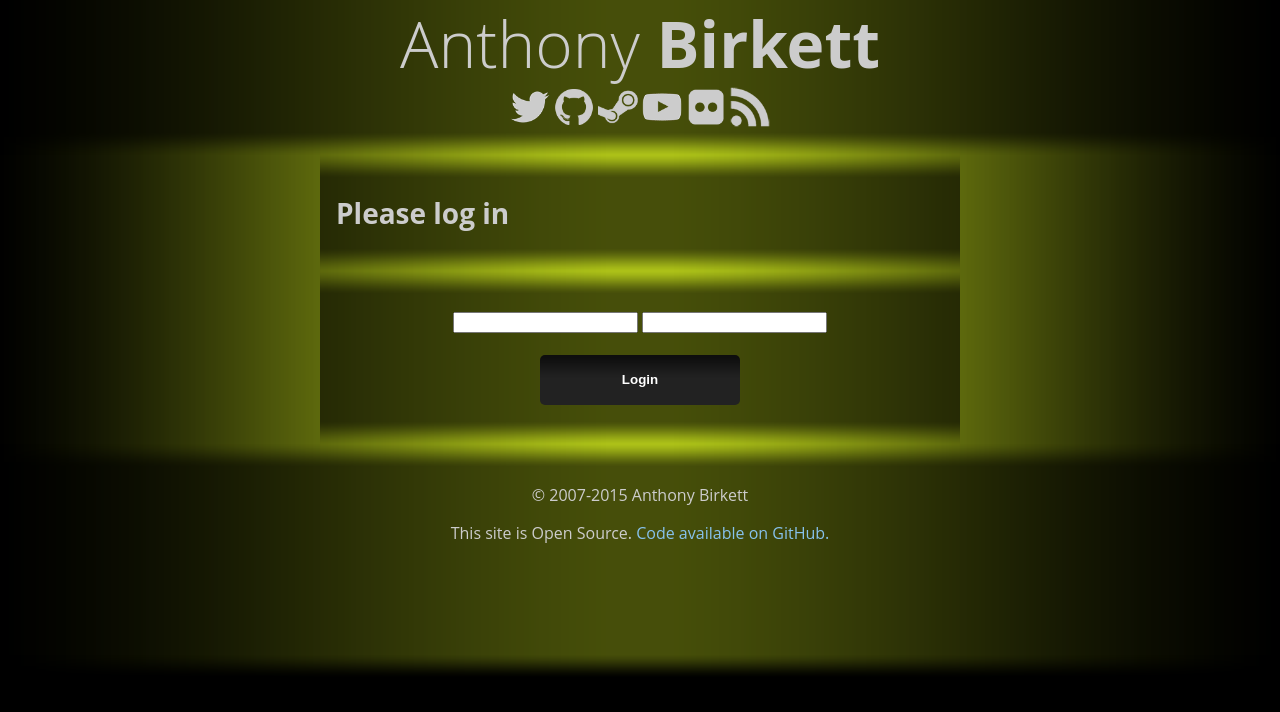
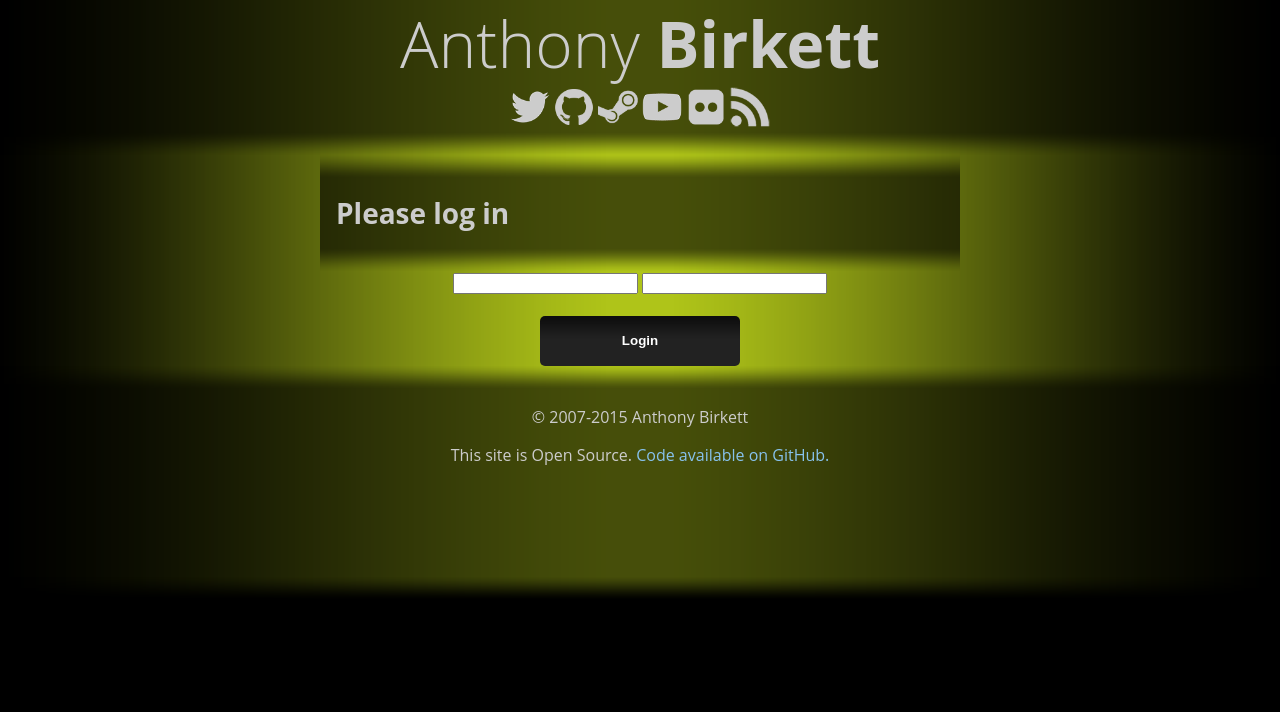
Before and after one commit to birkett/a-birkett.co.uk, a PHP site: page /admin/index.php in a window 1280 px wide. Shown: the top 712 px of the page. Run offline with PHP 8.4, Linux system fonts and the light colour scheme.

Commit message:
Twitter widget now has not background image. AllPosts still does.

```diff
--- a/template/page.tpl
+++ b/template/page.tpl
@@ -36,11 +36,7 @@
 				{PAGE}
 			</div>
 			<div class="widgetcontainer">
-				<div class="fadein"></div>
-				<div class="post">
-					{WIDGET}
-				</div>
-				<div class="fadeout"></div>
+				{WIDGET}
 			</div>
 			<div class="fadein"></div>
 			<div class="footer">
--- a/template/postswidget.tpl
+++ b/template/postswidget.tpl
@@ -1,3 +1,5 @@
+							<div class="fadein"></div>
+							<div class="post">
 								<a href="#"><h2 onClick="togglePosts(); return false;">All Posts &#x25BC;</h2></a>
 								<div id="allposts">
 								<ul>
@@ -14,3 +16,5 @@
 								</ul>
 								</div>
 								<script src="js/postwidget.js"></script>
+							</div>
+							<div class="fadeout"></div>
```
Lines whose indentation alone changed are shown as unchanged.
